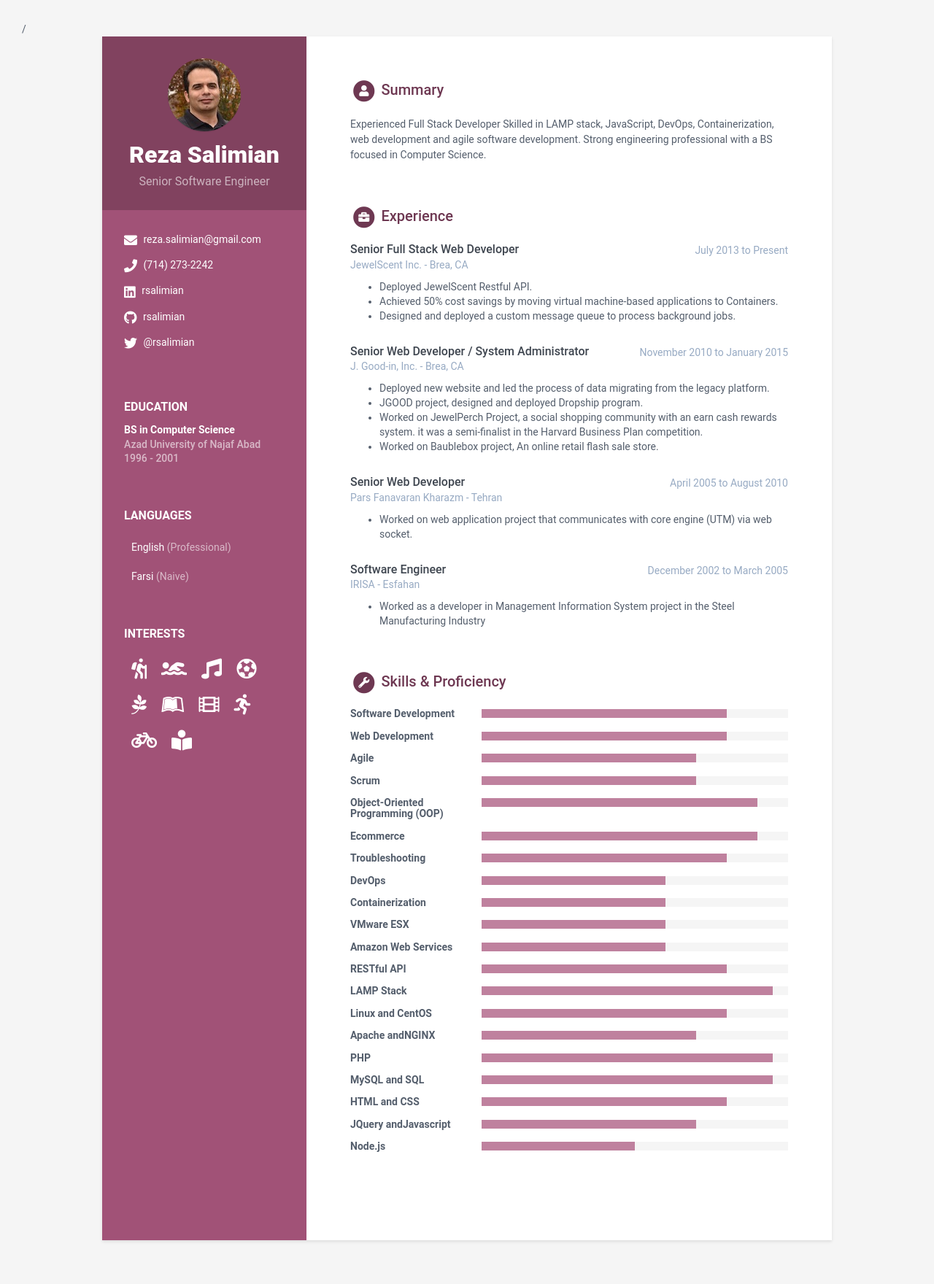
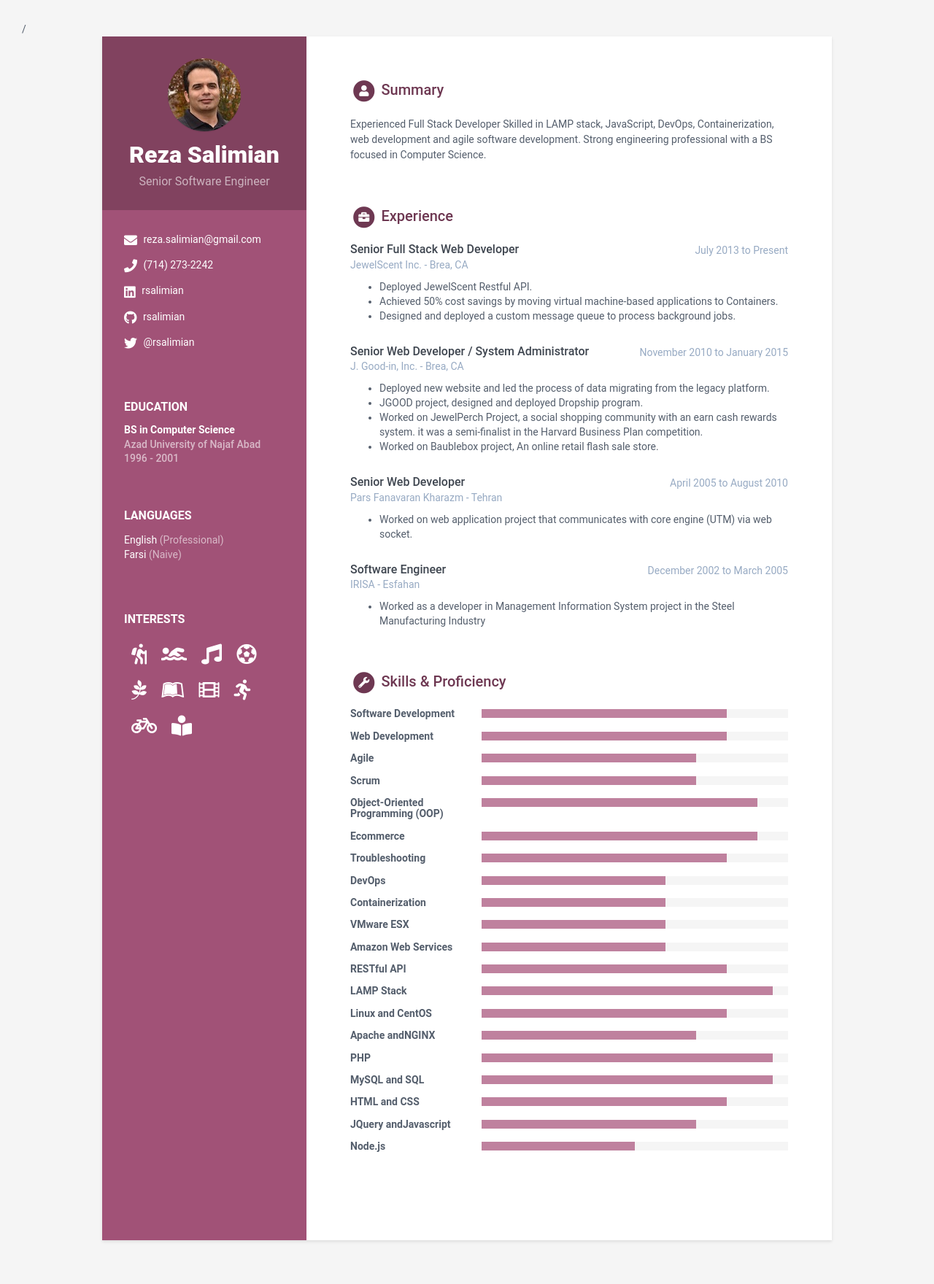
Before and after one commit to rsalimian/rsalimian.github.io, a Jekyll site: the page built from index.html, in a window 1280 px wide. Shown: the whole page at 73% size. Built offline with Jekyll 4.4.1, drawn with Linux system fonts in a browser that asks for light colours; nearby versions of some CDN libraries.

Commit message:
styling the languages block

```diff
--- a/_includes/language.html
+++ b/_includes/language.html
@@ -1,12 +1,11 @@
-{% assign languages = site.data.data.sidebar.languages %}
-{% if languages %}
+{% assign languages = site.data.data.sidebar.languages %} {% if languages %}
 <div class="languages-container container-block">
 
     <h2 class="container-block-title">
         Languages
     </h2>
 
-  <ul class="list-unstyled interests-list">
+    <ul class="list-unstyled">
         {%for language in languages %}
         <li>
             {{ language.idiom }}
@@ -15,5 +14,6 @@
         {% endfor %}
     </ul>
 
-</div><!--//interests-->
+</div>
+<!--//interests-->
 {% endif %}
```
Lines whose indentation alone changed are shown as unchanged.
